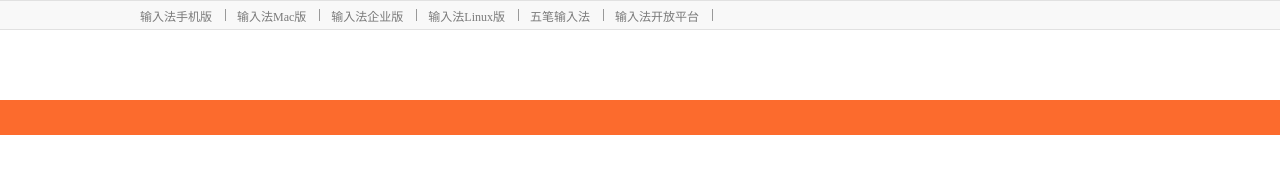
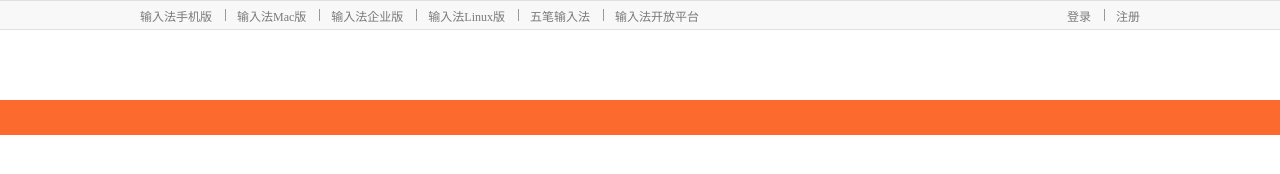
Before and after one commit to arnold117/BME-Internship, a plain HTML site: page week1-Seecen/homework/big-sogoPinyin/index.html in a window 1280 px wide. Drawn offline with Linux system fonts and the light colour scheme.

Commit message:
完成了登录与注册导航

```diff
--- a/week1-Seecen/homework/big-sogoPinyin/css/style.css
+++ b/week1-Seecen/homework/big-sogoPinyin/css/style.css
@@ -71,6 +71,29 @@ ol, ul {
     background: url("../images/separator.png") center 2px no-repeat;
 }
 
-.separator .last {
-    background: none;
+#usrInfo {
+    width: 200px;
+    height: 30px;
+    float: left;
 }
+
+#usrInfo ul li {
+    float: right;
+}
+
+#usrInfo ul li div {
+    float: left;
+}
+
+#usrInfo ul li div a {
+    max-width: 1000px;
+    float: left;
+    display: block;
+    font-size: 12px;
+    color: #7a7a7a;
+    margin-top: 7px;
+    cursor: pointer;
+    white-space: nowrap;
+    overflow: hidden;
+    text-overflow: ellipsis;
+}
--- a/week1-Seecen/homework/big-sogoPinyin/index.html
+++ b/week1-Seecen/homework/big-sogoPinyin/index.html
@@ -66,13 +66,29 @@
                                     输入法开放平台
                                 </a>
                             </div>
-                            <div class="separator last"></div>
                         </li>
                     </ul>
                 </div>
 
                 <div id="usrInfo">
+                    <ul>
+                        <li>
+                            <div>
+                                <a href="http://pinyin.sogou.com/user/signup.php">
+                                    注册
+                                </a>
+                            </div>
+                        </li>
 
+                        <li>
+                            <div>
+                                <a href="http://pinyin.sogou.com/user/signup.php"">
+                                登录
+                                </a>
+                            </div>
+                            <div class="separator"></div>
+                        </li>
+                    </ul>
                 </div>
             </div>
 
```
